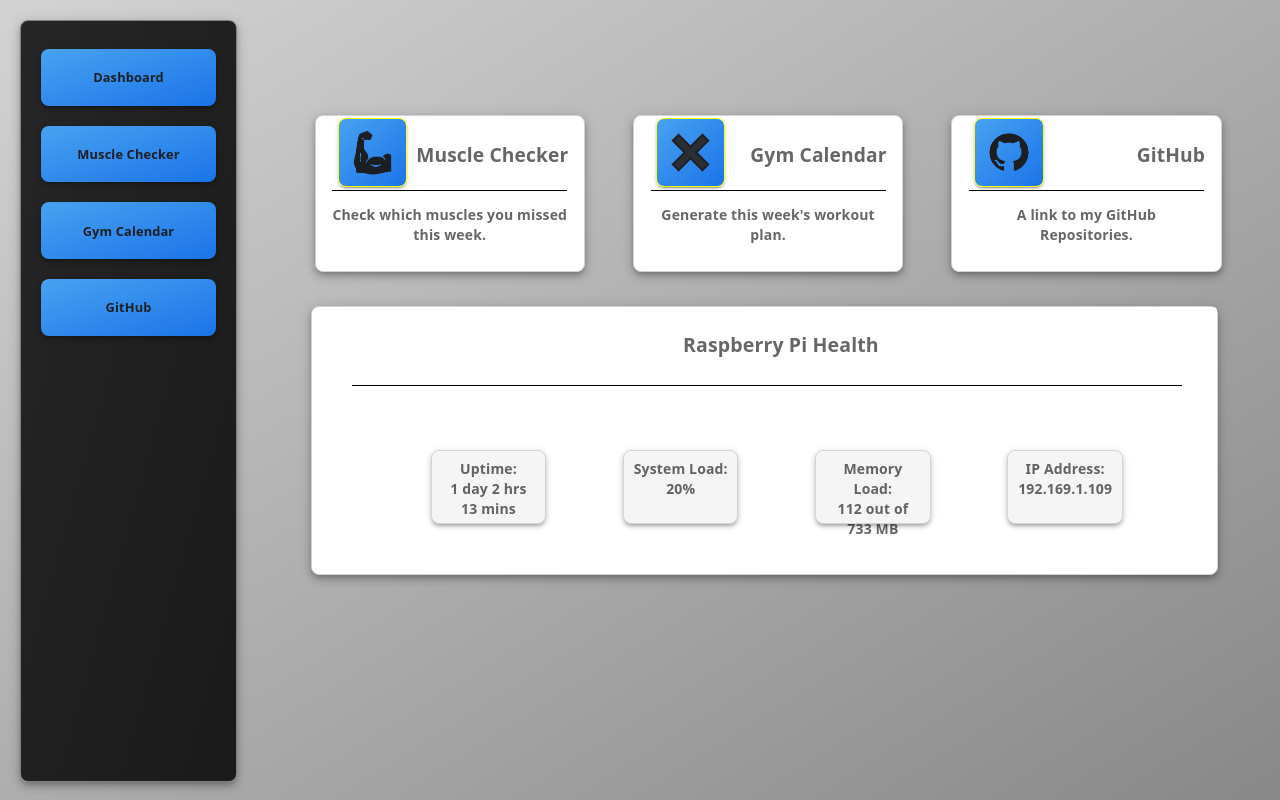
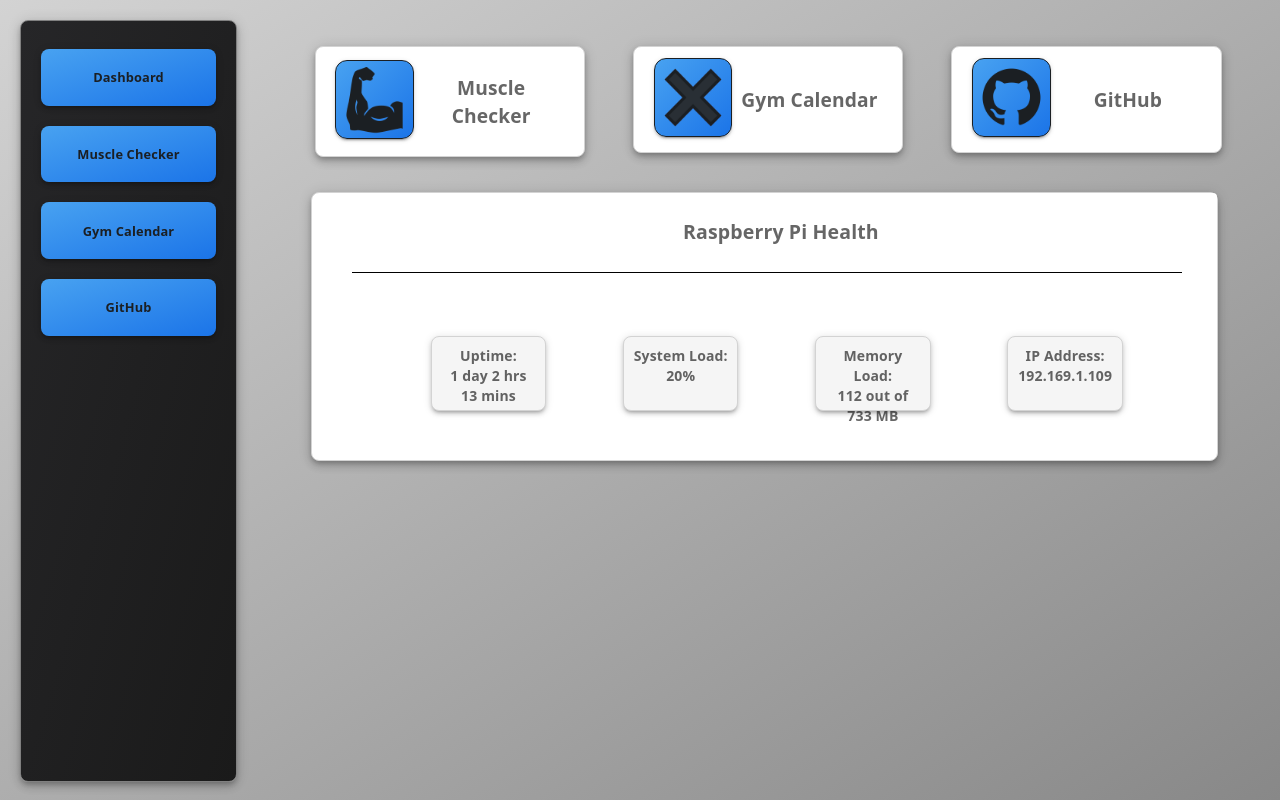
Before and after one commit to henryj320/helios_dashboard, a React (Create React App) app in the folder react_dashboard_app/: page / in a window 1280 px wide. Built offline with nearby package versions, Linux system fonts and the light colour scheme.

Commit message:
Completely changed the look
Removed HR and descriptions. Made everything a table

```diff
--- a/react_dashboard_app/src/App.css
+++ b/react_dashboard_app/src/App.css
@@ -23,9 +23,31 @@
   to { transform: rotate(360deg); }
 }
 
+/*
+display: {sm: 'none', md: 'none', lg: 'block'},
+width: {lg: '4vw', xl: '5vw'},
+height: {lg: '4vw', xl: '5vw'},
+// position: 'relative',
+// left: {lg: '1.8vw', xl: '1.3vw'},
+// top: {lg: '-12vw', xl: '-12vw'},
+borderRadius: 2,
+boxShadow: 2,
+border: {md: '1px solid green', lg: '1px solid yellow', xl: '1px solid purple', xxl: '1px solid yellow'},
+zIndex: 0,
+background: 'linear-gradient(to right bottom, #48A2F1, #1B74E8)', */
+
+#testingTable {
+}
+
+.imageTD {
+  width: 1vw;
+}
 
 #firstImage {
-  width: 100%;
+  width: 6vw;
+  border: 1px solid grey;
+  border-radius: 12px;
+  background: linear-gradient(to right bottom, #48A2F1, #1B74E8)
 }
 
 .cardHeader {
--- a/react_dashboard_app/src/Home.js
+++ b/react_dashboard_app/src/Home.js
@@ -44,7 +44,29 @@ const ItemHeaderProperties = {
     background: 'none',
 }
 
-const col = "#48A2F1"
+const newItemProperties = {
+
+    marginTop: '0.5vw',
+    borderRadius: 2,
+    boxShadow: 5,
+    border: '1px solid lightgrey',
+    paddingLeft: '1.3vw',
+    paddingRight: '1.3vw',
+    fontSize: '1vw',
+
+    img: {
+        boxShadow: 2,
+        width: '6vw',
+        border: '1px solid #1B1F23',
+        borderRadius: '12px',
+        background: 'linear-gradient(to right bottom, #48A2F1, #1B74E8)',
+    },
+
+    table: {
+        width: '100%'
+    }
+
+}
 
 const ItemImageProperties = {
     display: {sm: 'none', md: 'none', lg: 'block'},
@@ -95,6 +117,25 @@ export const Home = () => {
 
                     <Grid item xs={3.7} md={3.7} lg={3.8}>
                         <Link to="/muscle_checker" target="">
+                        <Item sx={newItemProperties}>
+                            <table>
+                                <tbody>
+                                    <tr>
+                                        <td class="imageTD">
+                                            <img src={mc_logo} alt="Logo"/>
+                                        </td>
+                                        <td>
+                                            <h2>Muscle Checker</h2>
+                                        </td>
+                                    </tr>
+                                </tbody>
+                            </table>
+                        </Item>
+                        </Link>
+                    </Grid>
+
+                    {/* <Grid item xs={3.7} md={3.7} lg={3.8}>
+                        <Link to="/muscle_checker" target="">
                             <Item sx={ItemHeaderProperties}>
                                 <h2>Muscle Checker</h2>
                             </Item>
@@ -106,9 +147,28 @@ export const Home = () => {
                                 <img src={mc_logo} alt="Logo" id="firstImage"/>
                             </Item>
                         </Link>
+                    </Grid> */}
+
+                    <Grid item xs={3.7} md={3.7} lg={3.8}>
+                        <Link to="/gym_calendar" target="">
+                        <Item sx={newItemProperties}>
+                            <table>
+                                <tbody>
+                                    <tr>
+                                        <td class="imageTD">
+                                            <img src={autogen_logo} alt="Logo"/>
+                                        </td>
+                                        <td>
+                                            <h2>Gym Calendar</h2>
+                                        </td>
+                                    </tr>
+                                </tbody>
+                            </table>
+                        </Item>
+                        </Link>
                     </Grid>
 
-                    <Grid item xs={3.7} md={3.7} lg={3.8}>
+                    {/* <Grid item xs={3.7} md={3.7} lg={3.8}>
                         <Link to="/gym_calendar" target="_blank">
                             <Item sx={ItemHeaderProperties}>
                                 <h2>Gym Calendar</h2>
@@ -121,9 +181,9 @@ export const Home = () => {
                                 <img src={autogen_logo} alt="Logo" id="firstImage"/>
                             </Item>
                         </Link>
-                    </Grid>
+                    </Grid> */}
 
-                    <Grid item xs={3.7} md={3.7} lg={3.8}>
+                    {/* <Grid item xs={3.7} md={3.7} lg={3.8}>
                         <Item sx={ItemHeaderProperties}>
                             <h2>GitHub</h2>
                         </Item>
@@ -134,9 +194,30 @@ export const Home = () => {
                         <Item sx={ItemImageProperties}>
                             <img src={github_logo} alt="Logo" id="firstImage"/>
                         </Item>
+                    </Grid> */}
+
+
+                    <Grid item xs={3.7} md={3.7} lg={3.8}>
+                        <Link to="https://github.com/henryj320" target="_blank">
+                        <Item sx={newItemProperties}>
+                            <table>
+                                <tbody>
+                                    <tr>
+                                        <td class="imageTD">
+                                            <img src={github_logo} alt="Logo"/>
+                                        </td>
+                                        <td>
+                                            <h2>GitHub</h2>
+                                        </td>
+                                    </tr>
+                                </tbody>
+                            </table>
+                        </Item>
+                        </Link>
                     </Grid>
 
                     <Grid item sm={11.4} md={11.15} lg={11.4} xl={11.4} sx={{
+                        marginTop: '1.5vw',
                         marginLeft: {sm: '2.0%', md: '3vw', lg: '2.25vw', xl: '1.7vw'},
                         borderRadius: 2,
                         boxShadow: 5,
@@ -147,8 +228,8 @@ export const Home = () => {
 
                         fontSize: {sm: 0, md: 13, lg: 14, xl: 14},
                         background: 'white',
-                        position: 'relative',
-                        top: {sm: '2vw', md: '1.5vw', lg: '-4vw', xl: '-5vw'},
+                        // position: 'relative',
+                        // top: {sm: '2vw', md: '1.5vw', lg: '-4vw', xl: '-5vw'},
                         minHeight: {md: '55vh', lg: '0vh'},
                     }}>
                         <Item sx={{
```
